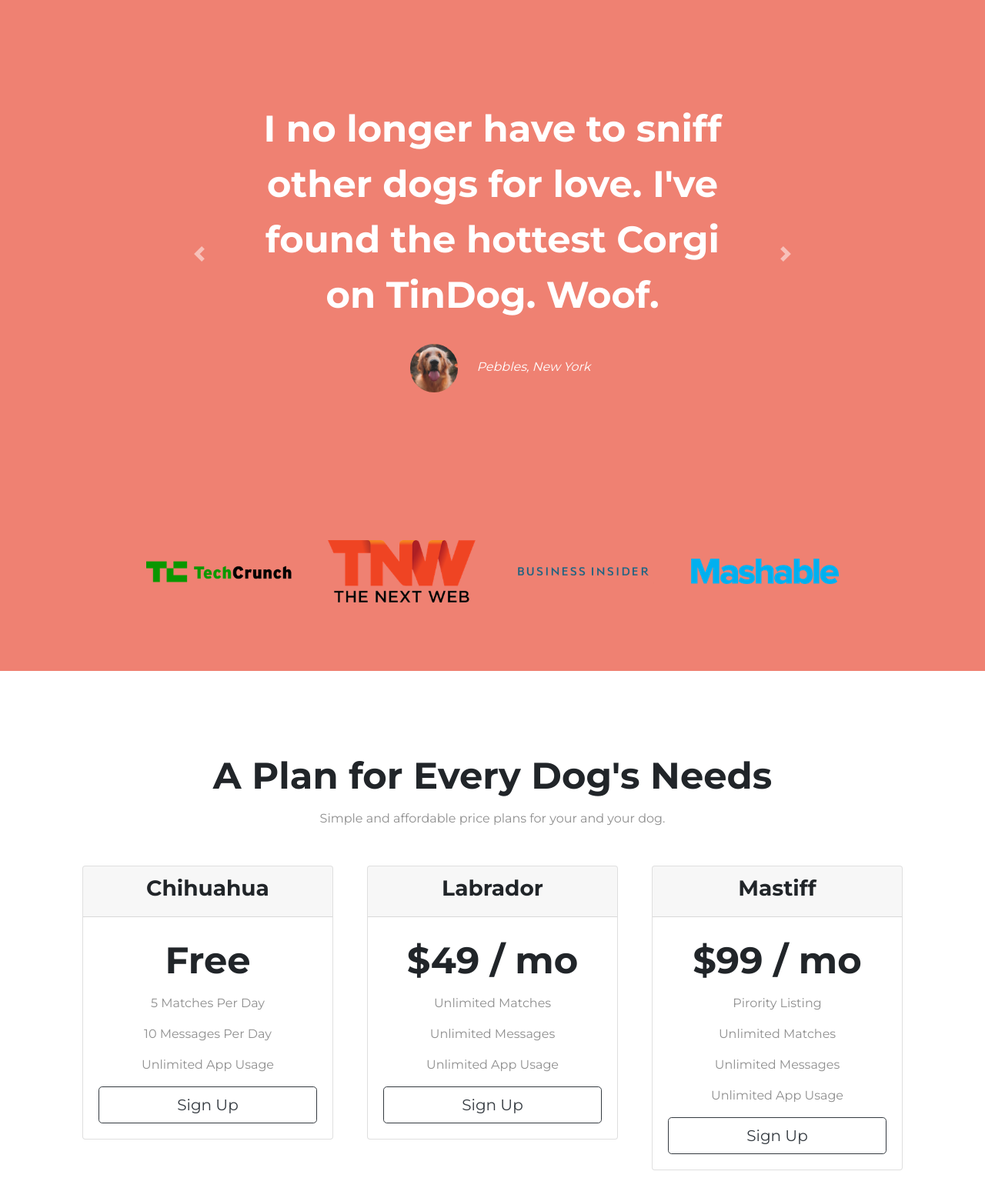
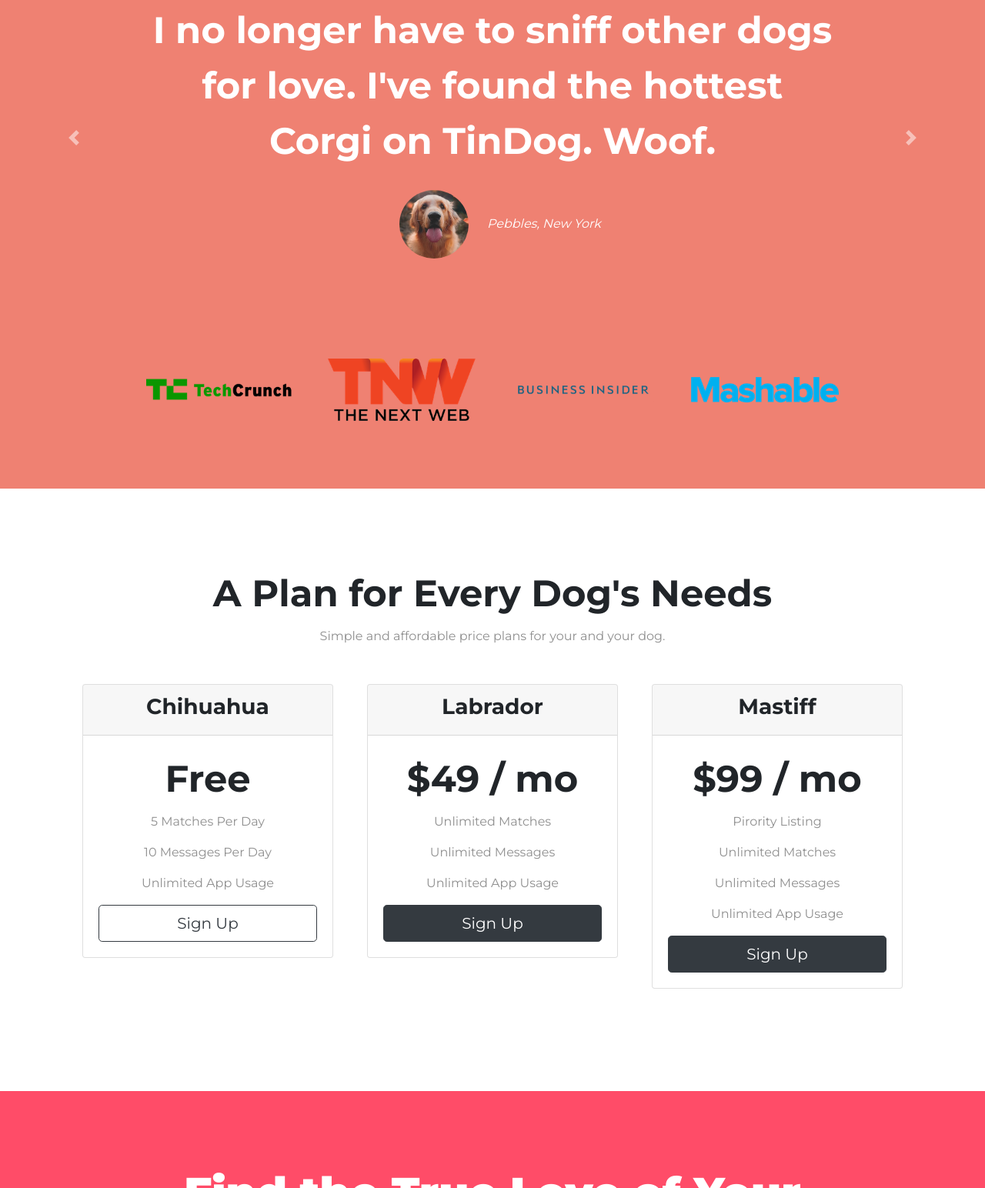
Before and after one commit to ismail-programmer/Tindog, a plain HTML site: page index.html in a window 1280 px wide. Shown: the part 1256-2800 px from the top of the page at 77% size. Drawn offline with nearby package versions, Linux system fonts and the light colour scheme.

Commit message:
bug solved

```diff
--- a/css/styles.css
+++ b/css/styles.css
@@ -42,7 +42,7 @@ p {
   color: #fff;
 }
 #title .container-fluid {
-  padding:3%  15% 7% !important;
+  padding: 3% 15% 7% !important;
 }
 
 /*! Navbar */
@@ -68,9 +68,6 @@ p {
 }
 
 /*! Features */
-.feature {
-  padding: 5%;
-}
 .feature-title {
   font-size: 1.5;
 }
@@ -80,7 +77,6 @@ p {
   padding: 7% 15%;
   background: #fff;
 }
-
 /* !icons */
 .icon {
   color: #ef8172;
@@ -114,9 +110,6 @@ p {
 .logo {
   width: 15%;
   margin: 20px 20px 50px;
-}
-/* ! Slides */
-.carousel-item {
 }
 /* ! Pricing */
 #pricing {
--- a/index.html
+++ b/index.html
@@ -96,7 +96,7 @@
   <!-- Testimonials -->
 
   <section id="testimonials">
-    <div class="container-fluid">
+
 
       <div id="carouselExampleControls" class="carousel slide" data-ride="carousel" data-interval="2000"
         data-pause="hover">
@@ -132,7 +132,7 @@
 
 
 
-    </div>
+
   </section>
 
 
@@ -180,7 +180,7 @@
             <p>Unlimited Matches</p>
             <p>Unlimited Messages</p>
             <p>Unlimited App Usage</p>
-            <button class="btn btn-lg btn-block  btn-outline-dark" type="button">Sign Up</button>
+            <button class="btn btn-lg btn-block  btn-dark" type="button">Sign Up</button>
           </div>
         </div>
       </div>
@@ -195,7 +195,7 @@
             <p>Unlimited Matches</p>
             <p>Unlimited Messages</p>
             <p>Unlimited App Usage</p>
-            <button class="btn btn-lg btn-block  btn-outline-dark" type="button">Sign Up</button>
+            <button class="btn btn-lg btn-block  btn-dark" type="button">Sign Up</button>
           </div>
         </div>
       </div>
```
